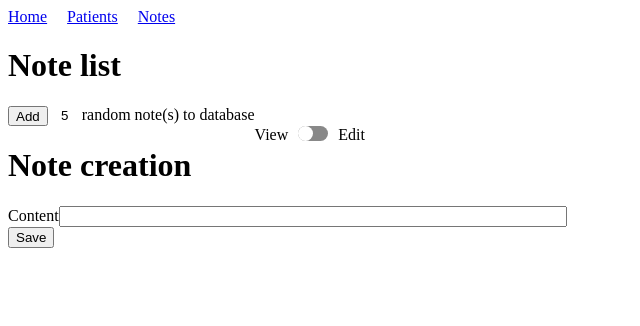
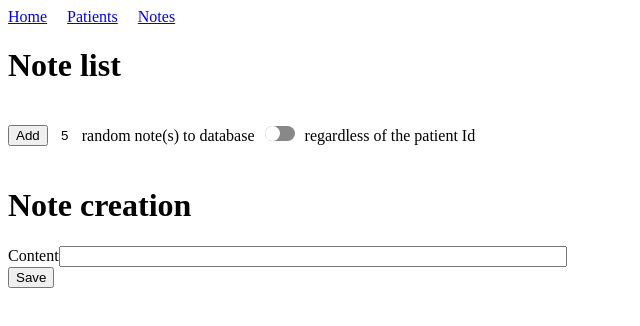
Before and after one commit to axa-fr-pg/P9_mediscreen, a React app in the folder client/: page /notes/patient/1/new in a window 1280 px wide. Shown: the whole page, without its empty margins (0-640 px from the left). Built offline with nearby package versions, Linux system fonts and the light colour scheme.

Commit message:
layout and code style improved

```diff
--- a/client/src/main/css/MediscreenClient.css
+++ b/client/src/main/css/MediscreenClient.css
@@ -24,15 +24,10 @@ footer {
     font-weight: bold;
 }
 
-.smallest-width {
+.input-small {
     width: 30px;
     border-width: 0px;
     text-align: center;
-}
-
-.switch-div {
-    margin-top: 20px;
-    display: flex;
 }
 
 .switch-read-only {
@@ -45,10 +40,10 @@ footer {
     margin-right: 10px;
 }
 
-.random-label {
+.div-random, .div-read-only, .div-patient-id {
+    height: 60px;
     display: flex;
-    height: 20px;
-    margin-top: 20px;
+    align-items: center;
 }
 
 .new-button {
--- a/client/src/main/js/notes/Notes.js
+++ b/client/src/main/js/notes/Notes.js
@@ -5,10 +5,14 @@ import axios from "axios";
 import {notesApiUrl} from "../api/URLs";
 import Switch from "react-switch";
 
-function generateRandomNotes(event, inputField, randomVolume, setUpdateRequired, setError) {
+function generateRandomNotes(event, inputFieldRandomVolume, randomVolume, inputFieldPatientIdForRandom,
+                             patientIdForRandom, setUpdateRequired, setError) {
     event.preventDefault();
-    if (!!inputField) {
-        inputField.blur();
+    if (!!inputFieldRandomVolume) {
+        inputFieldRandomVolume.blur();
+    }
+    if (!!inputFieldPatientIdForRandom) {
+        inputFieldPatientIdForRandom.blur();
     }
     setError("Processing request...");
 
@@ -32,38 +36,52 @@ function onChangePatientIdGiven(patientIdGiven, setPatientIdGiven, setError) {
     console.log("patientIdGiven ", patientIdGiven);
 }
 
-function displayPatientIdSwitch(patientIdGiven, setPatientIdGiven, setError) {
+function PatientIdSwitch({patientIdGiven, setPatientIdGiven, setError}) {
 
     return(
-        <div key={"switch-patient-id"} className="switch-div">
-            <label>View</label>
-            <div className="switch-patient-id">
-                <Switch checked={patientIdGiven} onChange={() => onChangePatientIdGiven(patientIdGiven, setPatientIdGiven, setError)}
-                        checkedIcon={false} uncheckedIcon={false} height={15} width={30} handleDiameter={15} />
-            </div>
-            <label>Edit</label>
+        <div key={"switch-patient-id"} className="switch-patient-id">
+            <Switch checked={patientIdGiven} onChange={() => onChangePatientIdGiven(patientIdGiven, setPatientIdGiven, setError)}
+                    checkedIcon={false} uncheckedIcon={false} height={15} width={30} handleDiameter={15} />
         </div>
     );
 }
 
 function NotesRandom({setUpdateRequired, setError}) {
     const [randomVolume, setRandomVolume] = useState(5);
-    const [inputField, setInputField] = useState(null);
+    const [inputFieldRandomVolume, setInputFieldRandomVolume] = useState(null);
     const [patientIdGiven, setPatientIdGiven] = useState(false);
+    const [patientIdForRandom, setPatientIdForRandom] = useState(0);
+    const [inputFieldPatientIdForRandom, setInputFieldPatientIdForRandom] = useState(null);
 
-    function onChange (field) {
+    function onChangePatientIdForRandom (field) {
+        setPatientIdForRandom(field.target.value);
+        setInputFieldPatientIdForRandom(field.target);
+    }
+
+    function onChangeRandomVolume (field) {
         setRandomVolume(field.target.value);
-        setInputField(field.target);
+        setInputFieldRandomVolume(field.target);
     }
 
     return (
         <form>
-            <label className="random-label">
-                <button onClick={(event) => generateRandomNotes(event, inputField, randomVolume, setUpdateRequired, setError)}>Add</button>
-                <input className="smallest-width" value={randomVolume} onChange={onChange} />
-                random note(s) to database
-                {displayPatientIdSwitch(patientIdGiven, setPatientIdGiven, setError)}
-            </label>
+            <div className="div-random">
+                <button onClick={(event) => generateRandomNotes(event, inputFieldRandomVolume, randomVolume, inputFieldPatientIdForRandom, patientIdForRandom, setUpdateRequired, setError)}>
+                    Add
+                </button>
+                <input className="input-small" value={randomVolume} onChange={onChangeRandomVolume} />
+                <label >
+                    random note(s) to database
+                </label>
+                <PatientIdSwitch patientIdGiven={patientIdGiven} setPatientIdGiven={setPatientIdGiven} setError={setError} />
+                <div hidden={patientIdGiven}>
+                    <label>regardless of the patient Id</label>
+                </div>
+                <div hidden={!patientIdGiven}>
+                    <label>for patient Id </label>
+                    <input className="input-small"  value={patientIdForRandom} onChange={onChangePatientIdForRandom} />
+                </div>
+            </div>
         </form>
     );
 }
--- a/client/src/main/js/patients/Patient.js
+++ b/client/src/main/js/patients/Patient.js
@@ -125,7 +125,7 @@ function Patient() {
             return null;
         }
         return(
-            <div key={"switch-read-only"} className="switch-div">
+            <div key={"div-read-only"} className="div-read-only">
                 <label>View</label>
                 <div className="switch-read-only">
                     <Switch checked={modify} onChange={onChangeModify} checkedIcon={false} uncheckedIcon={false} />
--- a/client/src/main/js/patients/Patients.js
+++ b/client/src/main/js/patients/Patients.js
@@ -92,11 +92,13 @@ function PatientsRandom({setUpdateRequired, setError}) {
 
     return (
         <form>
-            <label className="random-label">
+            <div className="div-random">
                 <button onClick={(event) => generateRandomPatients(event, inputField, randomVolume, setUpdateRequired, setError)}>Add</button>
-                <input className="smallest-width" value={randomVolume} onChange={onChange} />
-                random patient(s) to database
-            </label>
+                <input className="input-small" value={randomVolume} onChange={onChange} />
+                <label>
+                    random patient(s) to database
+                </label>
+            </div>
         </form>
     );
 }
```
